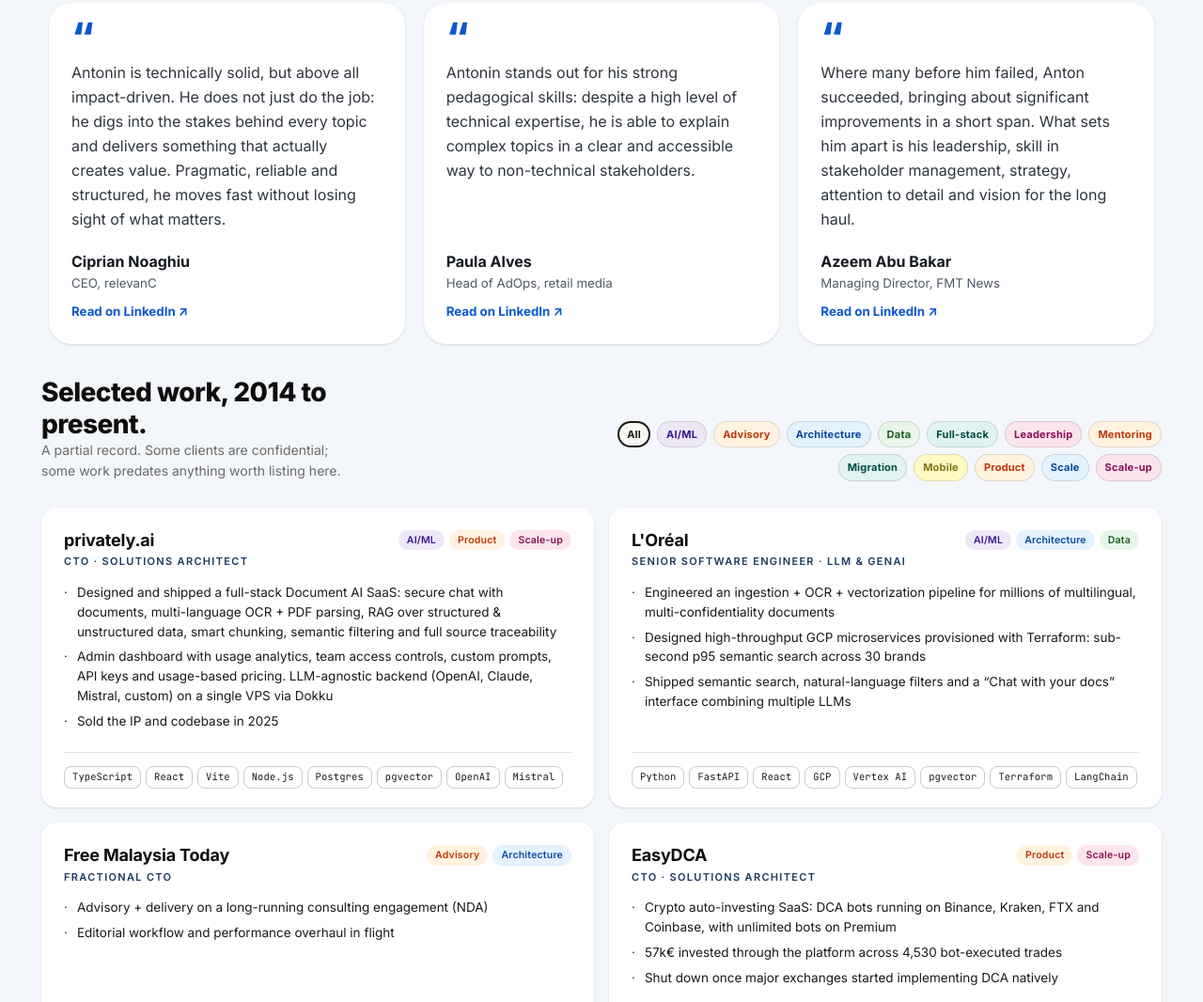
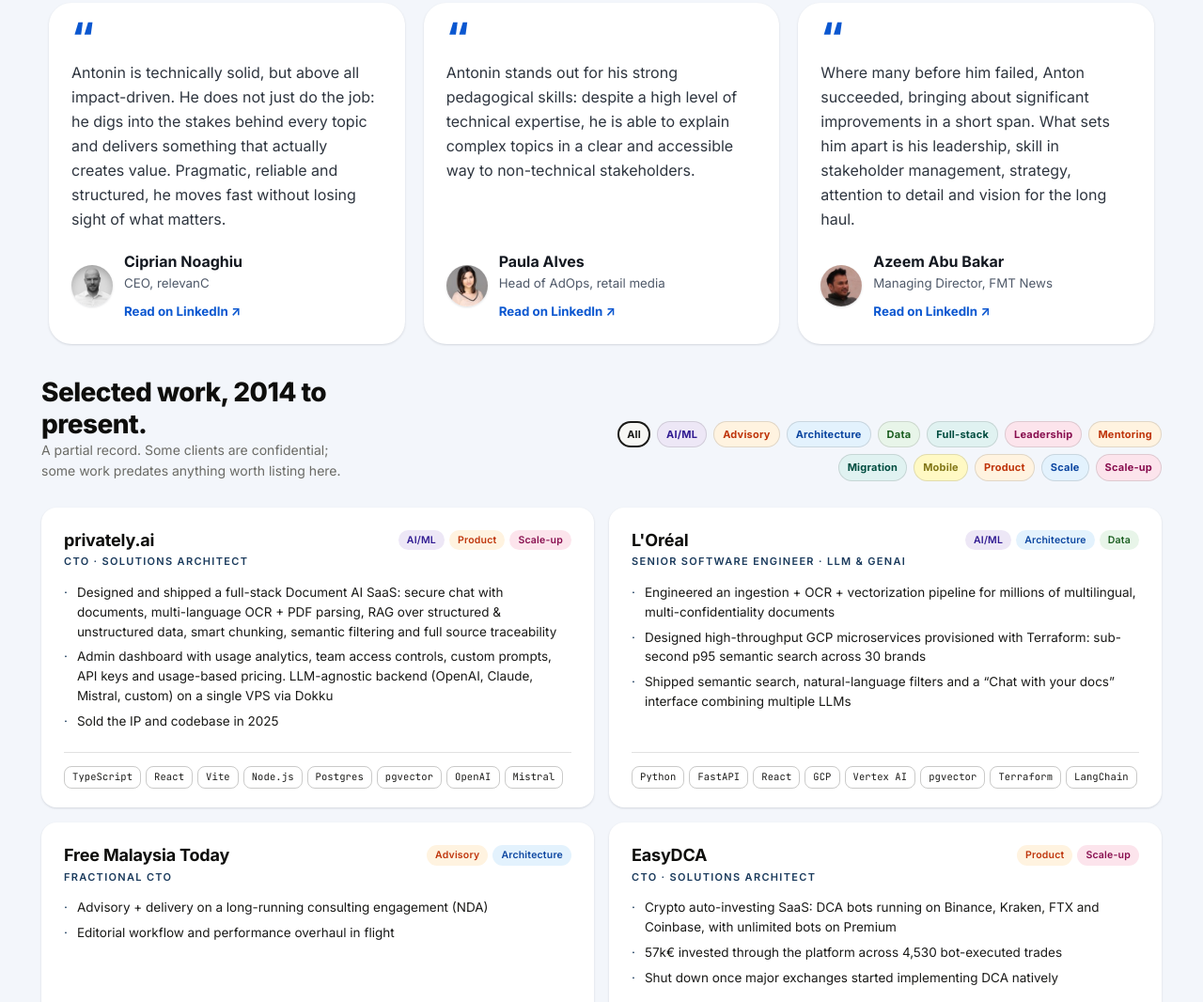
Before and after one commit to arelion-dev/arelion-landing, a Gatsby site: page / in a window 1280 px wide. Shown: the part 993-2059 px from the top of the page at 94% size. Built offline with nearby package versions, Linux system fonts and the light colour scheme; Gatsby itself is replaced by a stand-in of ours; some packages are replaced by stand-ins of ours.

Commit message:
Testimonials: LinkedIn profile photos as round avatars

```diff
--- a/src/pages/index.js
+++ b/src/pages/index.js
@@ -13,6 +13,13 @@ const CALENDAR_URL = "https://calendar.app.google/APH548vGrkmUiyqUA"
 
 const TESTIMONIALS_URL =
   "https://www.linkedin.com/in/antoninribeaud/details/recommendations/?detailScreenTabIndex=0"
+
+// LinkedIn profile photos, keyed by the i18n item names (static/testimonials/)
+const TESTI_PHOTOS = {
+  "Ciprian Noaghiu": "/testimonials/ciprian.jpeg",
+  "Paula Alves": "/testimonials/paula.jpeg",
+  "Azeem Abu Bakar": "/testimonials/azeem.jpeg",
+}
 
 // Material tonal containers (blue / green / orange / purple)
 const STICKY_NOTE_STYLES = [
@@ -198,6 +205,15 @@ const IndexPage = ({ data }) => {
             <figure key={item.name} className="testi-card">
               <blockquote className="testi-quote">{item.quote}</blockquote>
               <figcaption className="testi-who">
+                <img
+                  className="testi-avatar"
+                  src={TESTI_PHOTOS[item.name]}
+                  alt={item.name}
+                  width="44"
+                  height="44"
+                  loading="lazy"
+                />
+                <div className="testi-id">
                   <span className="testi-name">{item.name}</span>
                   <span className="testi-role">{item.role}</span>
                   <a
@@ -209,6 +225,7 @@ const IndexPage = ({ data }) => {
                   >
                     {t("testi.readOn")} &#8599;
                   </a>
+                </div>
               </figcaption>
             </figure>
           ))}
--- a/src/style.css
+++ b/src/style.css
@@ -773,6 +773,21 @@ a:focus {
 .testi-who {
   margin-top: auto;
   display: flex;
+  align-items: center;
+  gap: var(--spacing-3);
+}
+
+.testi-avatar {
+  width: 44px;
+  height: 44px;
+  border-radius: 50%;
+  object-fit: cover;
+  box-shadow: var(--elev-1);
+  flex-shrink: 0;
+}
+
+.testi-id {
+  display: flex;
   flex-direction: column;
   gap: 2px;
 }
```
Also changed, not shown: static/testimonials/azeem.jpeg (added), static/testimonials/ciprian.jpeg (added), static/testimonials/paula.jpeg (added). Lines whose indentation alone changed are shown as unchanged.
